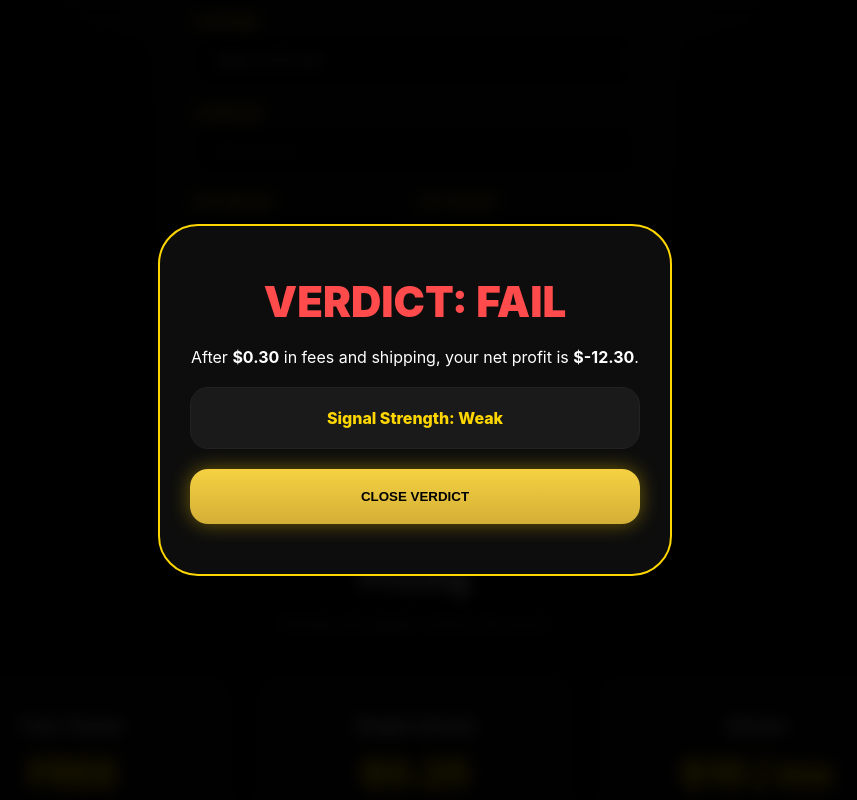
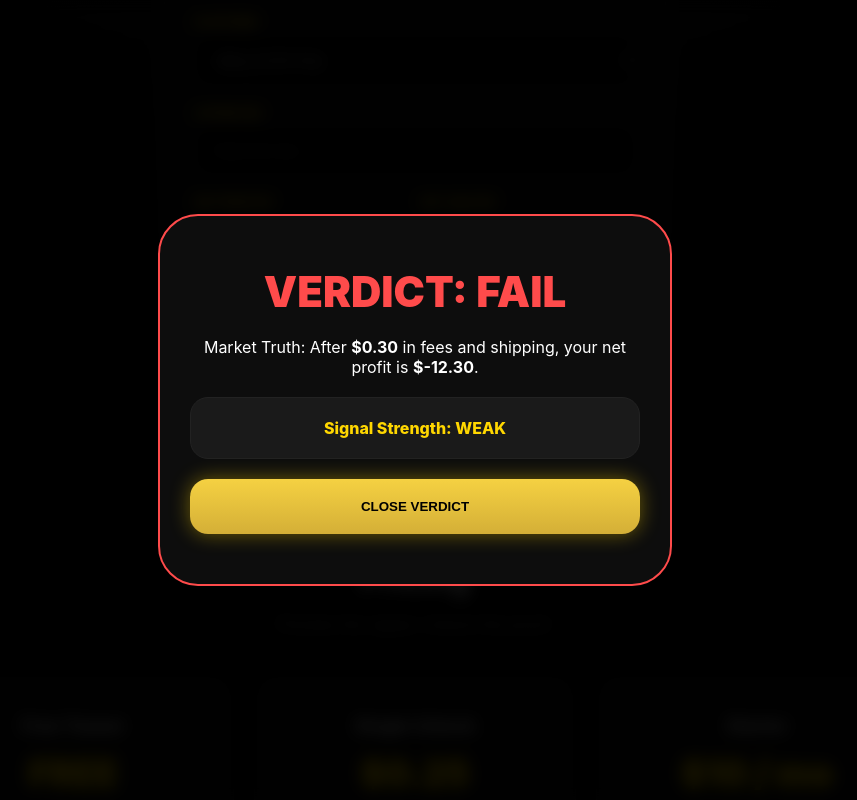
Before and after one commit to bmcdamien30/garnett-work-web, a plain HTML site: page index.html in a window 1280 px wide. Both pictures are taken after a click on the button "GET TEASER VERDICT (FREE)". Shown: the part 885-1685 px from the top of the page, without its empty margins (225-1082 px from the left). Drawn offline with Linux system fonts and the light colour scheme.

Commit message:
Update index.html

```diff
--- a/index.html
+++ b/index.html
@@ -191,6 +191,59 @@ input, select {
 
     function closeModal() { document.getElementById('verdict-modal').style.display = 'none'; }
 </script>
+<script>
+    // This function hides shipping if it's a local cash deal
+    function toggleShipping() {
+        const p = document.getElementById('platform').value;
+        document.getElementById('shipping-row').style.display = (p === 'fb_local') ? 'none' : 'block';
+    }
 
+    function runTruthMath() {
+        const buy = parseFloat(document.getElementById('buyPrice').value) || 0;
+        const sell = parseFloat(document.getElementById('marketValue').value) || 0;
+        const ship = parseFloat(document.getElementById('shippingCost').value) || 0;
+        const platform = document.getElementById('platform').value;
+
+        const modal = document.getElementById('verdict-modal');
+        const title = document.getElementById('v-title');
+        const desc = document.getElementById('v-desc');
+        const signal = document.getElementById('v-signal');
+
+        // 1. THE "SCANNING" PHASE (Building Trust)
+        title.innerHTML = "SCANNING MARKET...";
+        title.style.color = "var(--gold)";
+        desc.innerHTML = "Oracle is fetching recent sold comps and calculating platform tax...";
+        signal.innerHTML = "Signal: CALIBRATING";
+        modal.style.display = 'flex';
+
+        // 2. THE REVEAL (The "Truth" happens after 1.5s delay)
+        setTimeout(() => {
+            // Precise fee logic: 13.5% for eBay, 10% for FB Shipped
+            let feePercent = (platform === 'ebay') ? 0.135 : (platform === 'fb_shipped' ? 0.10 : 0);
+            let fees = (platform === 'fb_shipped') ? (sell + ship) * feePercent : (sell * feePercent);
+            if (platform === 'ebay') fees += 0.30; // Flat fee for eBay transactions
+
+            let actualShip = (platform === 'fb_local') ? 0 : ship;
+            let profit = sell - fees - actualShip - buy;
+            let margin = (profit / sell) * 100;
+
+            // Verdict logic: PASS requires profit and at least 15% margin
+            const isPass = profit > 0 && margin >= 15;
+
+            title.innerHTML = isPass ? "VERDICT: PASS" : "VERDICT: FAIL";
+            title.style.color = isPass ? "var(--gold)" : "var(--red)";
+
+            desc.innerHTML = `Market Truth: After <b>$${fees.toFixed(2)}</b> in fees and shipping, your net profit is <b>$${profit.toFixed(2)}</b>.`;
+            signal.innerHTML = isPass ? "Signal Strength: HIGH" : "Signal Strength: WEAK";
+
+            // Visual feedback: Glow the modal border based on the result
+            document.querySelector('.modal-content').style.borderColor = isPass ? "var(--gold)" : "var(--red)";
+        }, 1500);
+    }
+
+    function closeModal() {
+        document.getElementById('verdict-modal').style.display = 'none';
+    }
+</script>
 </body>
 </html>
```
